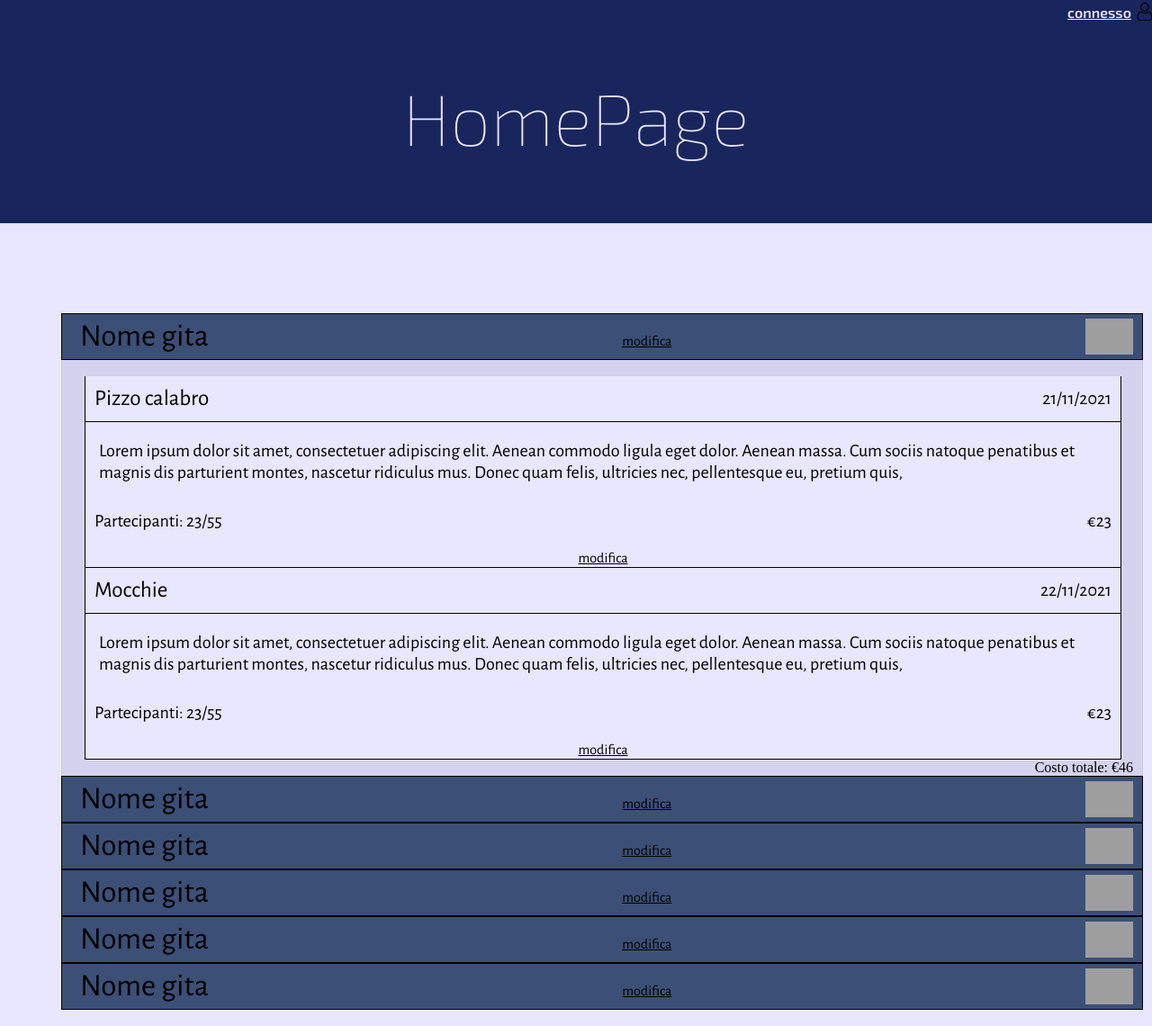
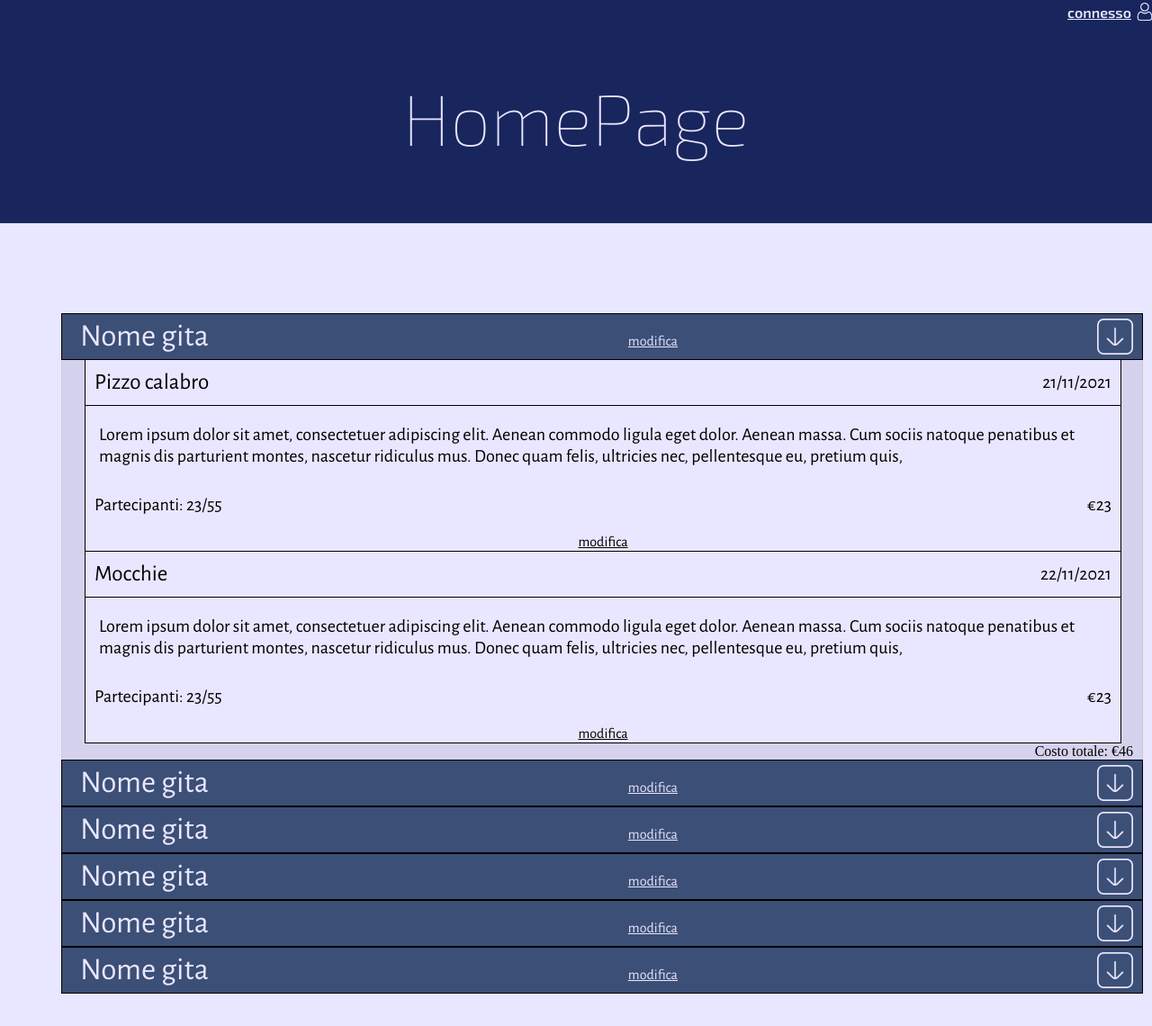
Before and after one commit to Mattiarey/GestoreGite, a PHP site: page /View/homepage.html in a window 1280 px wide. Shown: the whole page at 90% size. After the commit the page ends 1104 px from the top, so only its background shows below. Run offline with PHP 8.4, Linux system fonts and the light colour scheme; grey boxes are pictures that could not be loaded.

Commit message:
Base homepage fatta
Ora tocca fare il js dietro

```diff
--- a/View/css/homePage.css
+++ b/View/css/homePage.css
@@ -57,6 +57,7 @@ body{
     display: flex;
     justify-content: space-between;
     align-items: center;
+    color: #E9E6FF;
 }
 
 .icona {
@@ -64,10 +65,11 @@ body{
     margin-right: 10px;
     transition: transform 0.3s;
     cursor: pointer;
+    transform: rotate(90deg);
 }
 
 .icona.ruota {
-    transform: rotate(90deg);
+    transform: rotate(0deg);
 }
 
 #nomeGita {
--- a/View/homepage.html
+++ b/View/homepage.html
@@ -25,7 +25,7 @@
     <div class="head">
         <div class="connessione">
             <a>connesso</a>
-            <img src="../View/images/user.png" alt="immagine utente" id="userImage">
+            <img src="../View/images/userBianco.png" alt="immagine utente" id="userImage">
         </div>
         <h1 id="titolo">HomePage</h1>
     </div>
@@ -34,10 +34,9 @@
             <div class="gita">
                 <span id="nomeGita">Nome gita</span>
                 <span id="modifica">modifica</span>
-                <img src="./images/freccina.png" onclick="rotateIcon(0)" alt="+" class="icona">
+                <img src="./images/freccinaBianca.png" onclick="rotateIcon(0)" alt="+" class="icona">
             </div>
             <div class="mete">
-                <br>
                 <div class="metePiccole">
 
                     <div class="inRiga">
@@ -80,27 +79,27 @@
             <div class="gita">
                 <span id="nomeGita">Nome gita</span>
                 <span id="modifica">modifica</span>
-                <img src="./images/freccina.png" onclick="rotateIcon(1)" alt="+" class="icona">
+                <img src="./images/freccinaBianca.png" onclick="rotateIcon(1)" alt="+" class="icona">
             </div>
             <div class="gita">
                 <span id="nomeGita">Nome gita</span>
                 <span id="modifica">modifica</span>
-                <img src="./images/freccina.png" onclick="rotateIcon(0)" alt="+" class="icona">
+                <img src="./images/freccinaBianca.png" onclick="rotateIcon(0)" alt="+" class="icona">
             </div>
             <div class="gita">
                 <span id="nomeGita">Nome gita</span>
                 <span id="modifica">modifica</span>
-                <img src="./images/freccina.png" onclick="rotateIcon(0)" alt="+" class="icona">
+                <img src="./images/freccinaBianca.png" onclick="rotateIcon(0)" alt="+" class="icona">
             </div>
             <div class="gita">
                 <span id="nomeGita">Nome gita</span>
                 <span id="modifica">modifica</span>
-                <img src="./images/freccina.png" onclick="rotateIcon(0)" alt="+" class="icona">
+                <img src="./images/freccinaBianca.png" onclick="rotateIcon(0)" alt="+" class="icona">
             </div>
             <div class="gita">
                 <span id="nomeGita">Nome gita</span>
                 <span id="modifica">modifica</span>
-                <img src="./images/freccina.png" onclick="rotateIcon(0)" alt="+" class="icona">
+                <img src="./images/freccinaBianca.png" onclick="rotateIcon(0)" alt="+" class="icona">
             </div>
 
         </div>
```
Also changed, not shown: View/images/freccinaBianca.png (added), View/images/userBianco.png (added).
